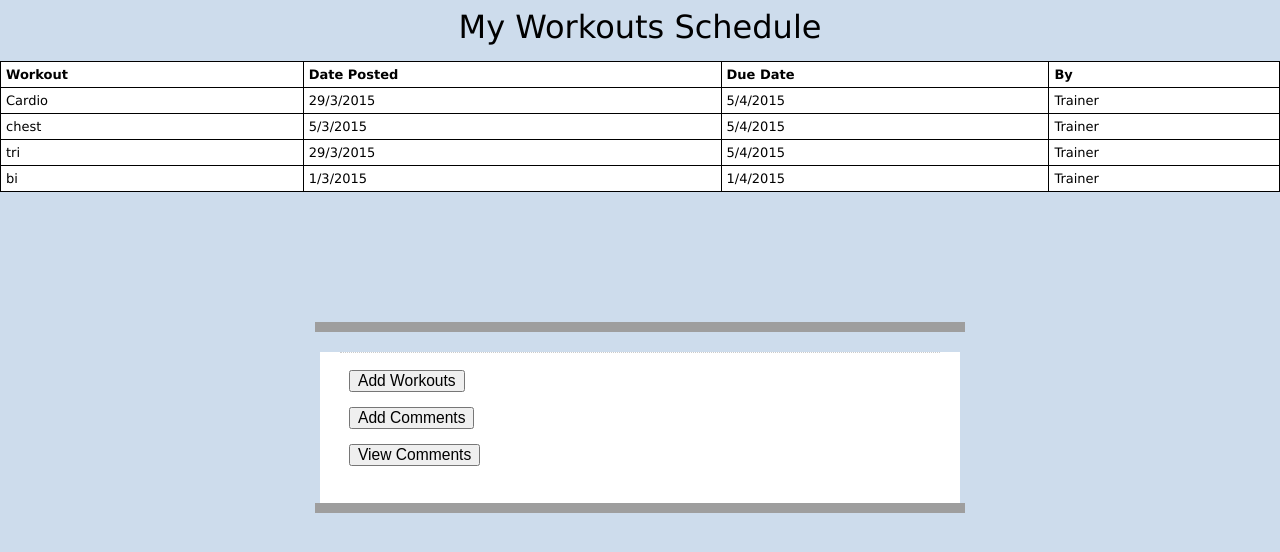
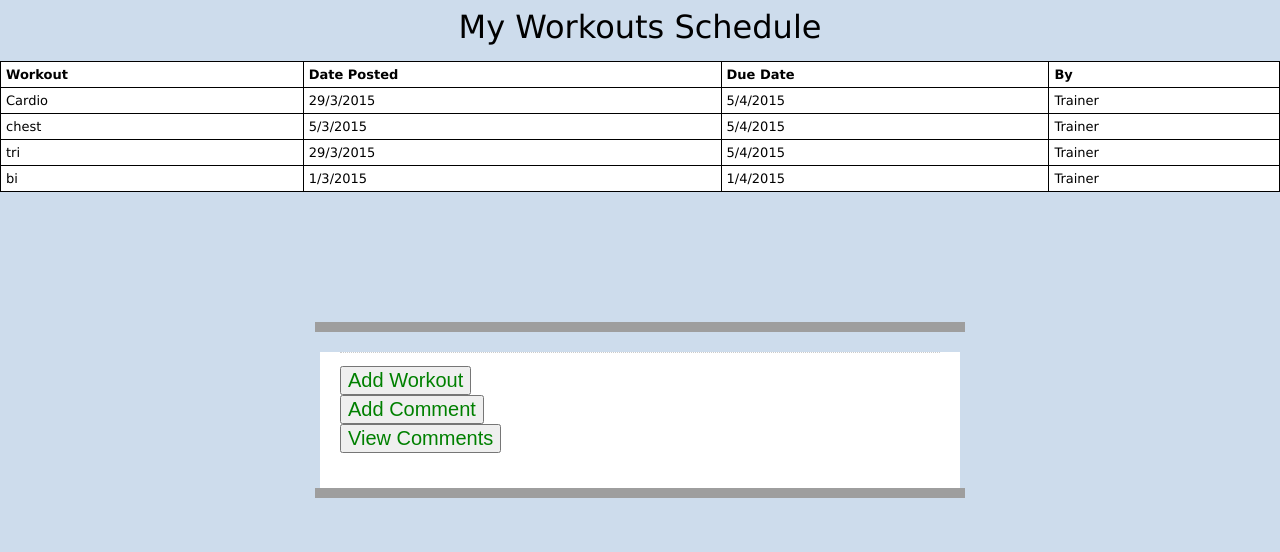
Before and after one commit to GUC-SE-2015/smart-soft, a Django app: page /client_workouts/ in a window 1280 px wide. Shown: the top 552 px of the page. Run offline with Django 3.2, Linux system fonts and the light colour scheme; parts of the project's set-up code (start-up, migrations or seed data) failed here and were passed over; grey boxes are pictures that could not be loaded.

Commit message:
adding comments and viewing them done#27

```diff
--- a/workout_tracker/Templates/schedule.html
+++ b/workout_tracker/Templates/schedule.html
@@ -68,16 +68,18 @@ th, td {
 
 		</div>
 			<ul >
+        <a  class="btn" href="/add_workout">
+       <input class="btn" href="/add_workout" type="button" style="font-family: sans-serif; font-size: 20px; color: Green;" value="Add Workout"></a>
+      <br>
+        <a  class="btn" href="/addComment">
+       <input class="btn" href="/addComment" type="button" style="font-family: sans-serif; font-size: 20px; color: Green;" value="Add Comment"></a>
+      <br>
+       <a  class="btn" href="/viewComment">
+       <input class="btn" href="/viewComment" type="button" style="font-family: sans-serif; font-size: 20px; color: Green;" value="View Comments"></a>
 
 
 
-					<li class="buttons">
-			    <input type="hidden" name="form_id" value="991058" />
 
-				<input id="saveForm" class="button_text" type="submit" name="submit" value="Add Workouts" />
-        <br/><br/><input id="saveForm" class="button_text" type="submit" name="submit" value="Add Comments" />
-        <br/><br/><input id="saveForm" class="button_text" type="submit" name="submit" value="View Comments" />
-		</li>
 			</ul>
 		</form>
 		<div id="footer">
--- a/workout_tracker/views.py
+++ b/workout_tracker/views.py
@@ -14,7 +14,7 @@ def search(request):
     result = Trainer.objects.none()
     for q in query.split(' '):
       result |= Trainer.objects.filter(user__first_name__icontains=q)
-    print 'result', result
+    #print 'result', result
 
 
 def view_trainer(request, trainer_id):
```
Also changed, not shown: workout_tracker/migrations/0001_initial.py (deleted), workout_tracker/migrations/__init__.py (deleted).
